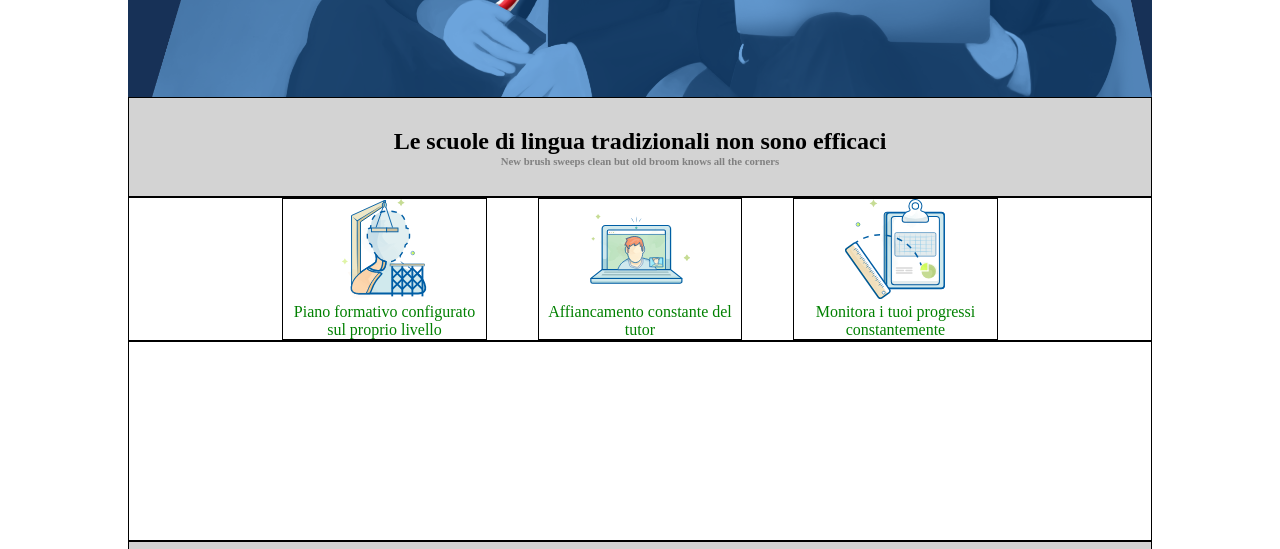
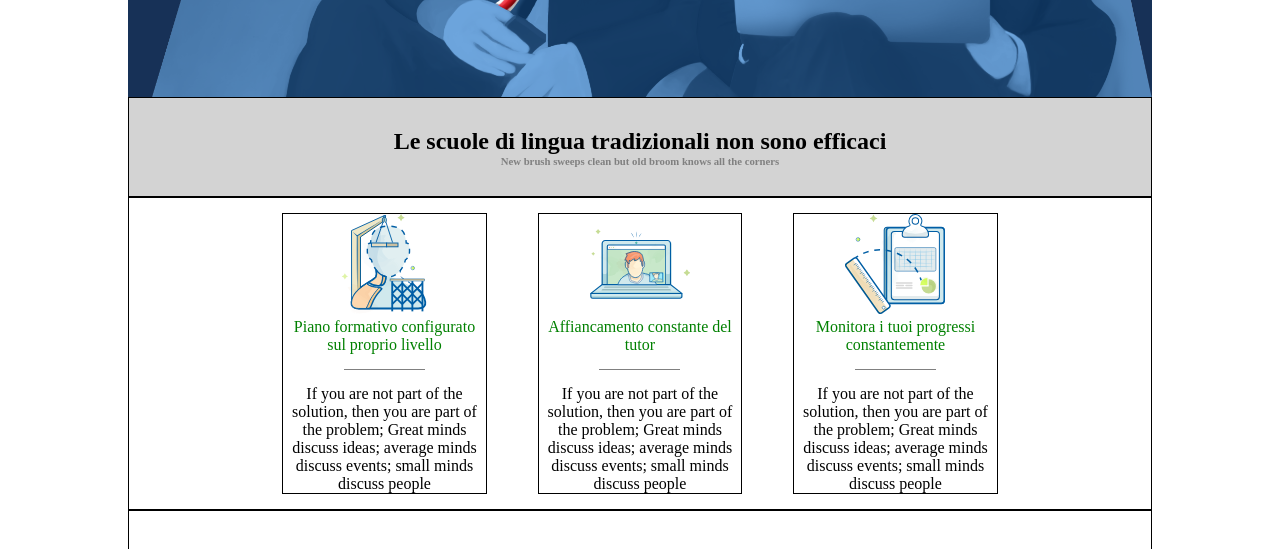
Before and after one commit to JacopoZando/htmlcss-fluentify, a plain HTML site: page index.html in a window 1280 px wide. Shown: the part 403-952 px from the top of the page. Drawn offline with Linux system fonts and the light colour scheme.

Commit message:
Livello due finito

```diff
--- a/css/main.css
+++ b/css/main.css
@@ -139,7 +139,9 @@ background: none;
   float: left;
   border: 1px solid black;
   text-align: center;
-  margin-left: 5%
+  margin-left: 5%;
+  margin-top: 15px;
+  margin-bottom: 15px;
 }
 .leftdue {
   margin-left: 15%;
@@ -155,6 +157,18 @@ background: none;
   color: green;
 }
 
+.separatoreditesto {
+  border-top: 1px solid grey;
+  width: 40%;
+  margin-left: 30%;
+  margin-top: 15px ;
+  margin-bottom: 15px;
+}
+
+.articletext {
+
+}
+
 .tre {
   height: 25vh;
 }
--- a/index.html
+++ b/index.html
@@ -57,14 +57,26 @@
             <div class="article leftdue">
               <img class="imgdue" src="img/profile.svg" alt="">
               <span class="articletitle">Piano formativo configurato sul proprio livello</span>
+              <div class="separatoreditesto">
+              </div>
+              <span class"articletext">If you are not part of the solution, then you are part of the problem; Great minds discuss ideas; average minds discuss events; small minds discuss people</span>
+
             </div>
             <div class="article middledue">
               <img class="imgdue" src="img/computer.svg" alt="">
               <span class="articletitle">Affiancamento constante del tutor</span>
+              <div class="separatoreditesto">
+              </div>
+              <span class"articletext">If you are not part of the solution, then you are part of the problem; Great minds discuss ideas; average minds discuss events; small minds discuss people</span>
+
             </div>
             <div class="article rightdue">
               <img class="imgdue" src="img/doc.svg" alt="">
               <span class="articletitle">Monitora i tuoi progressi constantemente</span>
+              <div class="separatoreditesto">
+              </div>
+              <span class"articletext">If you are not part of the solution, then you are part of the problem; Great minds discuss ideas; average minds discuss events; small minds discuss people</span>
+
             </div>
           </div>
       </section>
```
